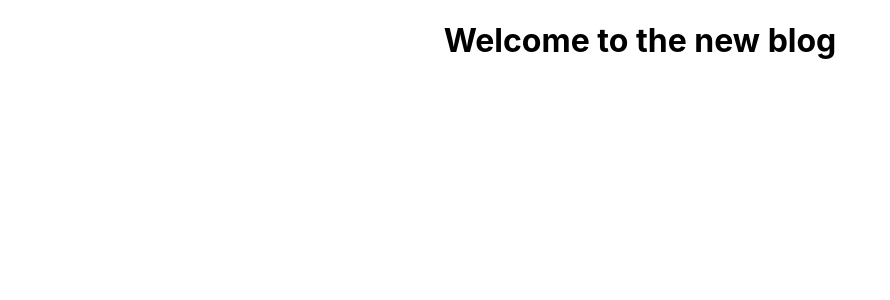
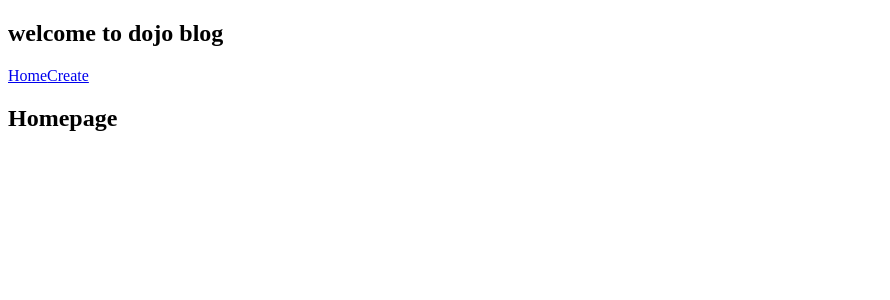
Before and after one commit to its-dev24/test-blog-react-app, a React (Create React App) app in the folder dojo-blog/: page / in a window 1280 px wide. Shown: the top 300 px of the page, without its empty margins (0-890 px from the left). Built offline with nearby package versions, Linux system fonts and the light colour scheme.

Commit message:
Started working on the css

```diff
--- a/dojo-blog/src/App.css
+++ /dev/null
@@ -1,38 +0,0 @@
-.App {
-  text-align: center;
-}
-
-.App-logo {
-  height: 40vmin;
-  pointer-events: none;
-}
-
-@media (prefers-reduced-motion: no-preference) {
-  .App-logo {
-    animation: App-logo-spin infinite 20s linear;
-  }
-}
-
-.App-header {
-  background-color: #282c34;
-  min-height: 100vh;
-  display: flex;
-  flex-direction: column;
-  align-items: center;
-  justify-content: center;
-  font-size: calc(10px + 2vmin);
-  color: white;
-}
-
-.App-link {
-  color: #61dafb;
-}
-
-@keyframes App-logo-spin {
-  from {
-    transform: rotate(0deg);
-  }
-  to {
-    transform: rotate(360deg);
-  }
-}
--- a/dojo-blog/src/App.js
+++ b/dojo-blog/src/App.js
@@ -1,11 +1,12 @@
-import "./App.css";
 
+import Navbar from "./Navbar";
+import Home from "./Home";
 function App() {
-  let title = "Welcome to the new blog";
   return (
     <div className="App">
+      <Navbar />
       <div className="content">
-        <h1>{title}</h1>
+        <Home />
       </div>
     </div>
   );
--- /dev/null
+++ b/dojo-blog/src/Home.js
@@ -0,0 +1,9 @@
+const Home = () => {
+  return (
+    <div className="home">
+      <h2>Homepage</h2>
+    </div>
+  );
+};
+
+export default Home;
--- /dev/null
+++ b/dojo-blog/src/Navbar.js
@@ -0,0 +1,13 @@
+const Navbar = () => {
+  return (
+    <nav className="navbar">
+      <h1>welcome to dojo blog</h1>
+      <div className="links">
+        <a href="/">Home</a>
+        <a href="/create">Create</a>
+      </div>
+    </nav>
+  );
+};
+
+export default Navbar;
--- a/dojo-blog/src/index.css
+++ b/dojo-blog/src/index.css
@@ -1,13 +1 @@
-body {
-  margin: 0;
-  font-family: -apple-system, BlinkMacSystemFont, 'Segoe UI', 'Roboto', 'Oxygen',
-    'Ubuntu', 'Cantarell', 'Fira Sans', 'Droid Sans', 'Helvetica Neue',
-    sans-serif;
-  -webkit-font-smoothing: antialiased;
-  -moz-osx-font-smoothing: grayscale;
-}
-
-code {
-  font-family: source-code-pro, Menlo, Monaco, Consolas, 'Courier New',
-    monospace;
-}
+@import url('https://fonts.googleapis.com/css2?family=Quicksand&display=swap');
```
